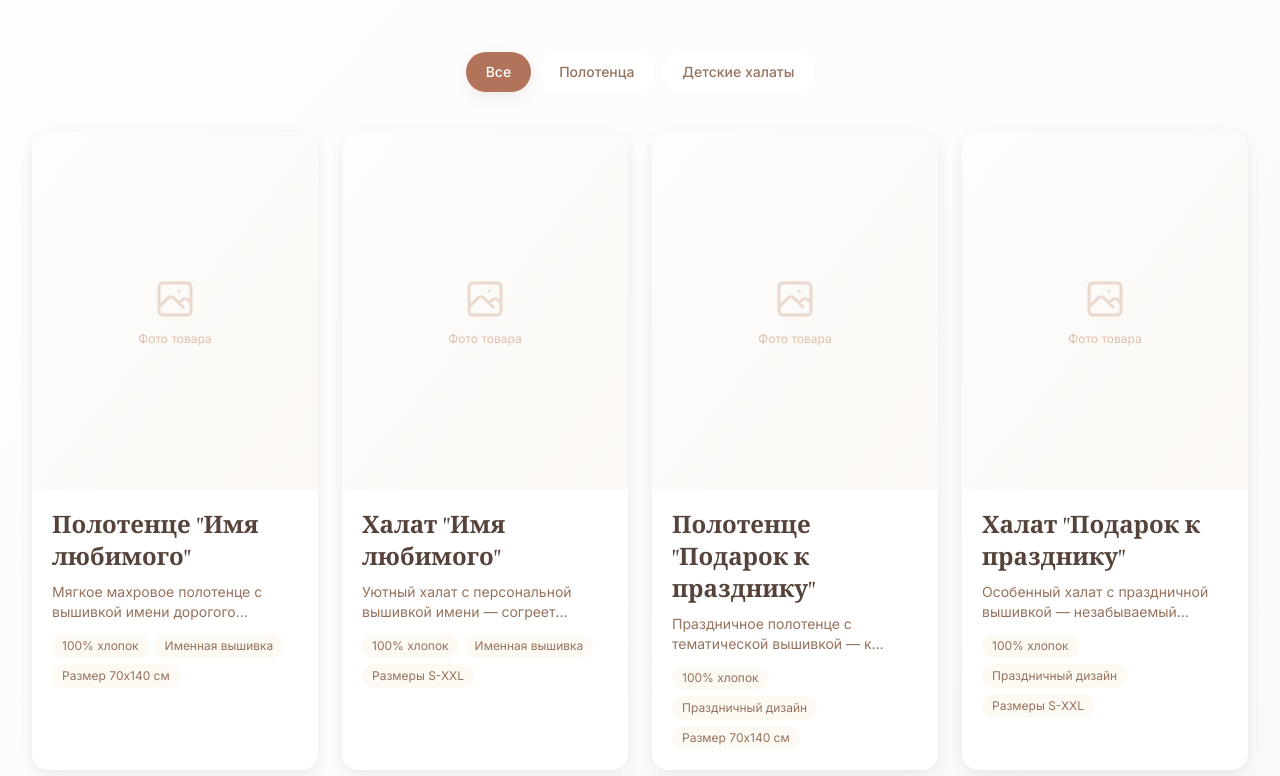
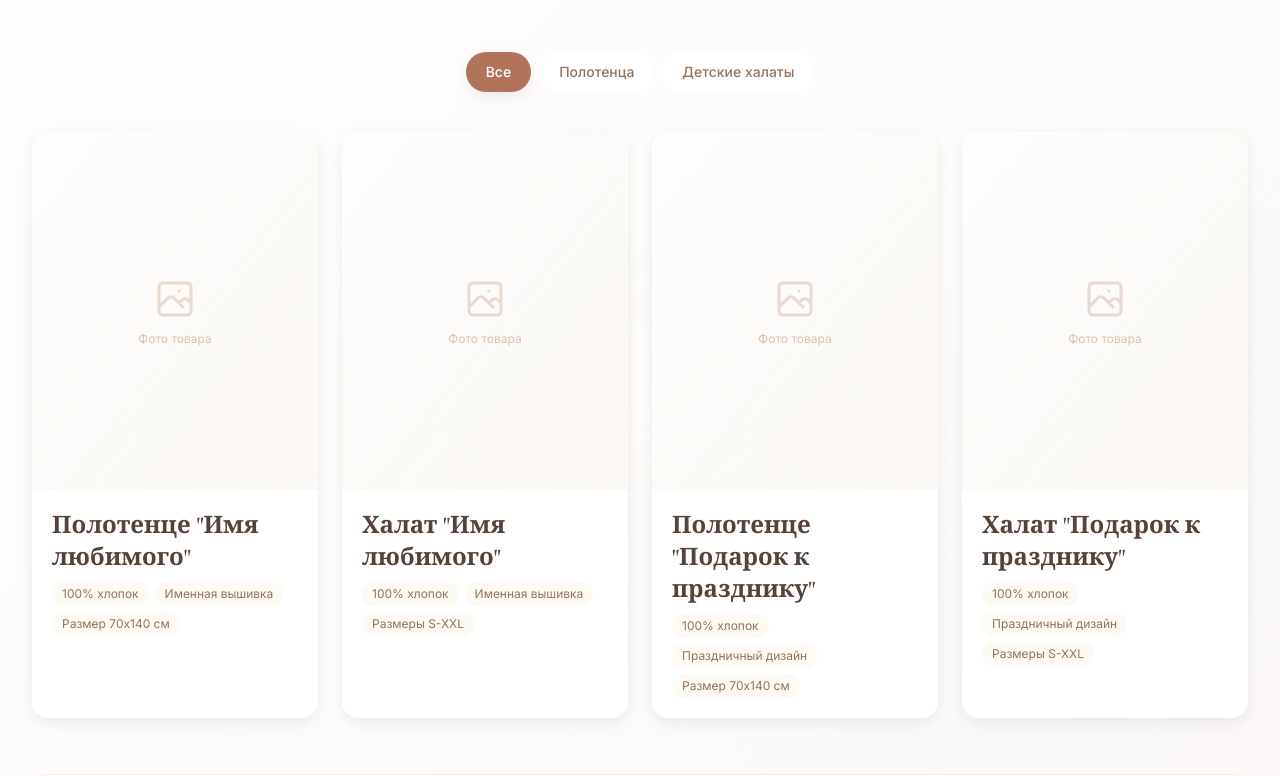
Before and after one commit to 99wr1d/sewer-portfolio, a Nuxt app: page / in a window 1280 px wide. Shown: the part 1860-2636 px from the top of the page. Built offline with nearby package versions, Linux system fonts and the light colour scheme.

Commit message:
при клике на карточку товара выезжает плашка с описанием

```diff
--- a/src/widgets/catalog/CatalogSection.vue
+++ b/src/widgets/catalog/CatalogSection.vue
@@ -16,6 +16,28 @@ const filteredProducts = computed(() => {
     return products
   }
   return products.filter(p => p.category === activeCategory.value)
+})
+
+// Хранит id раскрытой карточки (null = все закрыты)
+// При клике на карточку показываем/скрываем плашку с описанием
+const expandedProductId = ref<string | null>(null)
+
+// Переключает раскрытие карточки
+const toggleProduct = (productId: string) => {
+  if (expandedProductId.value === productId) {
+    // Если карточка уже раскрыта — закрываем
+    expandedProductId.value = null
+  } else {
+    // Иначе раскрываем эту карточку (и закрываем предыдущую)
+    expandedProductId.value = productId
+  }
+}
+
+// Закрывает плашку при клике вне карточки
+// onClickOutside из VueUse — отслеживает клики за пределами элемента
+const catalogRef = ref<HTMLElement | null>(null)
+onClickOutside(catalogRef, () => {
+  expandedProductId.value = null
 })
 </script>
 
@@ -53,13 +75,15 @@ const filteredProducts = computed(() => {
       </div>
 
       <!-- Products grid — используем flex с wrap для центрирования при фильтрации -->
-      <div class="flex flex-wrap justify-center gap-6">
+      <!-- ref нужен для onClickOutside — закрытие плашки при клике вне карточек -->
+      <div ref="catalogRef" class="flex flex-wrap justify-center gap-6">
         <article
           v-for="product in filteredProducts"
           :key="product.id"
-          class="card group w-full sm:w-[calc(50%-12px)] lg:w-[calc(25%-18px)]"
+          class="card group w-full sm:w-[calc(50%-12px)] lg:w-[calc(25%-18px)] cursor-pointer"
+          @click="toggleProduct(product.id)"
         >
-          <!-- Image -->
+          <!-- Image — относительный контейнер для плашки с описанием -->
           <div class="aspect-[4/5] bg-cream-50 relative overflow-hidden">
             <!-- Placeholder -->
             <div class="w-full h-full flex items-center justify-center bg-gradient-to-br from-cream-50 to-warm-100">
@@ -71,16 +95,32 @@ const filteredProducts = computed(() => {
               </div>
             </div>
 
-            <!-- Hover overlay -->
-            <div class="absolute inset-0 bg-secondary-900/60 opacity-0 group-hover:opacity-100 transition-opacity duration-300 flex items-center justify-center">
+            <!-- Плашка с описанием — выезжает снизу при клике -->
+            <div
+              class="absolute inset-x-0 bottom-0 bg-white/95 backdrop-blur-sm p-4 transition-transform duration-300 ease-out"
+              :class="expandedProductId === product.id ? 'translate-y-0' : 'translate-y-full'"
+            >
+              <p class="text-sm text-secondary-700 mb-3">
+                {{ product.description }}
+              </p>
+              <!-- Кнопка заказа внутри плашки -->
               <a
                 :href="`https://wa.me/${contacts.whatsapp?.replace(/[^0-9]/g, '')}?text=Здравствуйте! Интересует ${product.name}`"
                 target="_blank"
                 rel="noopener noreferrer"
-                class="btn-primary text-sm"
+                class="btn-primary text-sm w-full text-center"
+                @click.stop
               >
                 Заказать
               </a>
+            </div>
+
+            <!-- Индикатор "нажми для подробностей" — показываем когда плашка скрыта -->
+            <div
+              v-if="expandedProductId !== product.id"
+              class="absolute bottom-2 left-1/2 -translate-x-1/2 px-3 py-1 bg-white/80 backdrop-blur-sm rounded-full text-xs text-secondary-500 opacity-0 group-hover:opacity-100 transition-opacity"
+            >
+              Нажмите для подробностей
             </div>
           </div>
 
@@ -89,9 +129,6 @@ const filteredProducts = computed(() => {
             <h3 class="heading-card mb-2 group-hover:text-primary-600 transition-colors">
               {{ product.name }}
             </h3>
-            <p class="text-sm text-secondary-600 mb-3 line-clamp-2">
-              {{ product.description }}
-            </p>
 
             <!-- Features -->
             <div v-if="product.features" class="flex flex-wrap gap-1.5">
```
